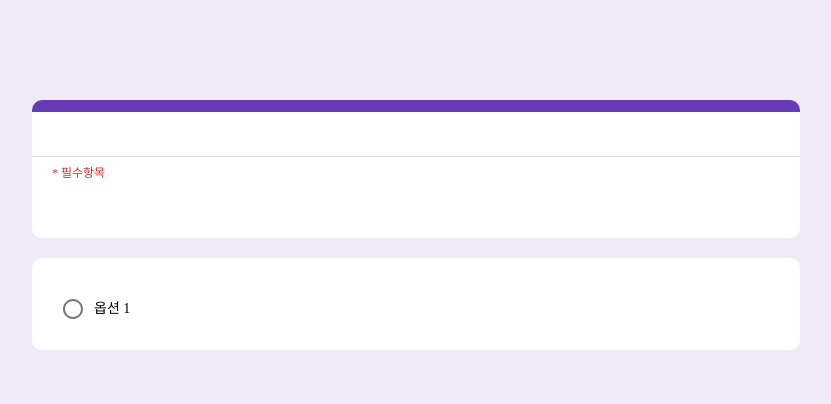
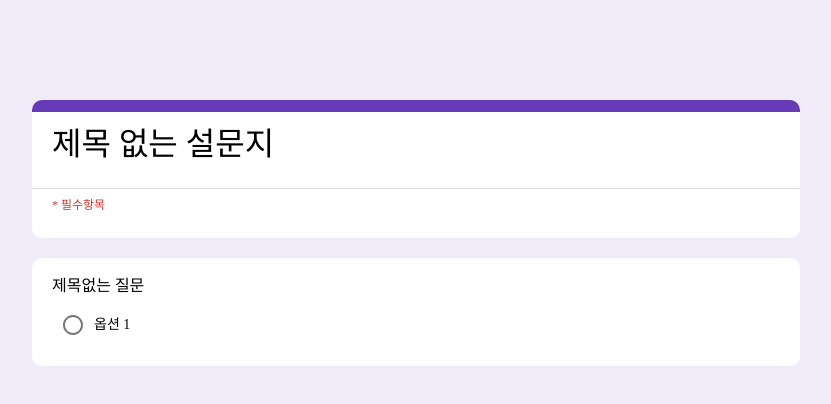
Before and after one commit to yoonncho/Google-Form, a React (Create React App) app: page /preview in a window 1280 px wide. Shown: the top 404 px of the page, without its empty margins (224-1055 px from the left). Built offline with nearby package versions, Linux system fonts and the light colour scheme.

Commit message:
[fix]: question type 버그 수정

```diff
--- a/src/components/Dropdown/index.tsx
+++ b/src/components/Dropdown/index.tsx
@@ -1,4 +1,3 @@
-import { useState } from 'react';
 import MenuItem from '@material-ui/core/MenuItem';
 import Select from '@material-ui/core/Select';
 import { useStyles } from './style';
@@ -6,6 +5,7 @@ import { ThemeProvider, unstable_createMuiStrictModeTheme } from '@material-ui/c
 import { questionActions } from '../../slices';
 import { useDispatch } from 'react-redux';
 import { QUESTION_TYPES } from '../../const';
+import { useAppSelector } from '../../hooks';
 
 const menus = [
   { id: QUESTION_TYPES.SHORT_ANSWER, type: '단답형' },
@@ -33,18 +33,19 @@ interface Props {
 
 const Dropdown = ({ questionId }: Props) => {
   const classes = useStyles();
+  const dispatch = useDispatch();
   const theme = unstable_createMuiStrictModeTheme();
-  const [type, setType] = useState<unknown>(2);
-  const dispatch = useDispatch();
+  const questions = useAppSelector((state) => state.questions);
+  const question = questions.find((item) => item.id === questionId);
+  const questionType = question?.type;
 
-  const handleChange = (event: React.ChangeEvent<{ value: unknown }>) => {
-    setType(event.target.value);
-    dispatch(questionActions.changeType({ id: questionId, type: event.target.value }));
+  const handleChange = (e: React.ChangeEvent<{ value: unknown }>) => {
+    dispatch(questionActions.changeType({ id: questionId, type: e.target.value }));
   };
 
   return (
     <ThemeProvider theme={theme}>
-      <Select fullWidth className={classes.root} disableUnderline value={type} onChange={handleChange}>
+      <Select fullWidth className={classes.root} disableUnderline value={questionType} onChange={handleChange}>
         {menus.map((menu) => (
           <MenuItem key={menu.id} value={menu.id} className={classes.menu}>
             {menu.type}
--- a/src/pages/Main.tsx
+++ b/src/pages/Main.tsx
@@ -5,10 +5,10 @@ import { QuestionContainer } from '../containers';
 import { useAppSelector } from '../hooks';
 
 const Main = () => {
-  const { questions } = useAppSelector((state) => state.form);
+  const { form, questions } = useAppSelector((state) => state.form);
 
   const [info, setInfo] = useState({
-    title: '',
+    title: form.title,
     detail: '',
   });
 
--- a/src/slices/form.ts
+++ b/src/slices/form.ts
@@ -7,7 +7,7 @@ interface FormInfo {
 }
 
 const initialState: FormInfo = {
-  title: '',
+  title: '제목 없는 설문지',
   detail: '',
 };
 
--- a/src/slices/question.ts
+++ b/src/slices/question.ts
@@ -21,7 +21,7 @@ const initialState: Question[] = [
   {
     id: shortid(),
     type: QUESTION_TYPES.ONE_CHOICE,
-    questionContent: '',
+    questionContent: '제목없는 질문',
     isNecessary: false,
     options: [
       {
```
